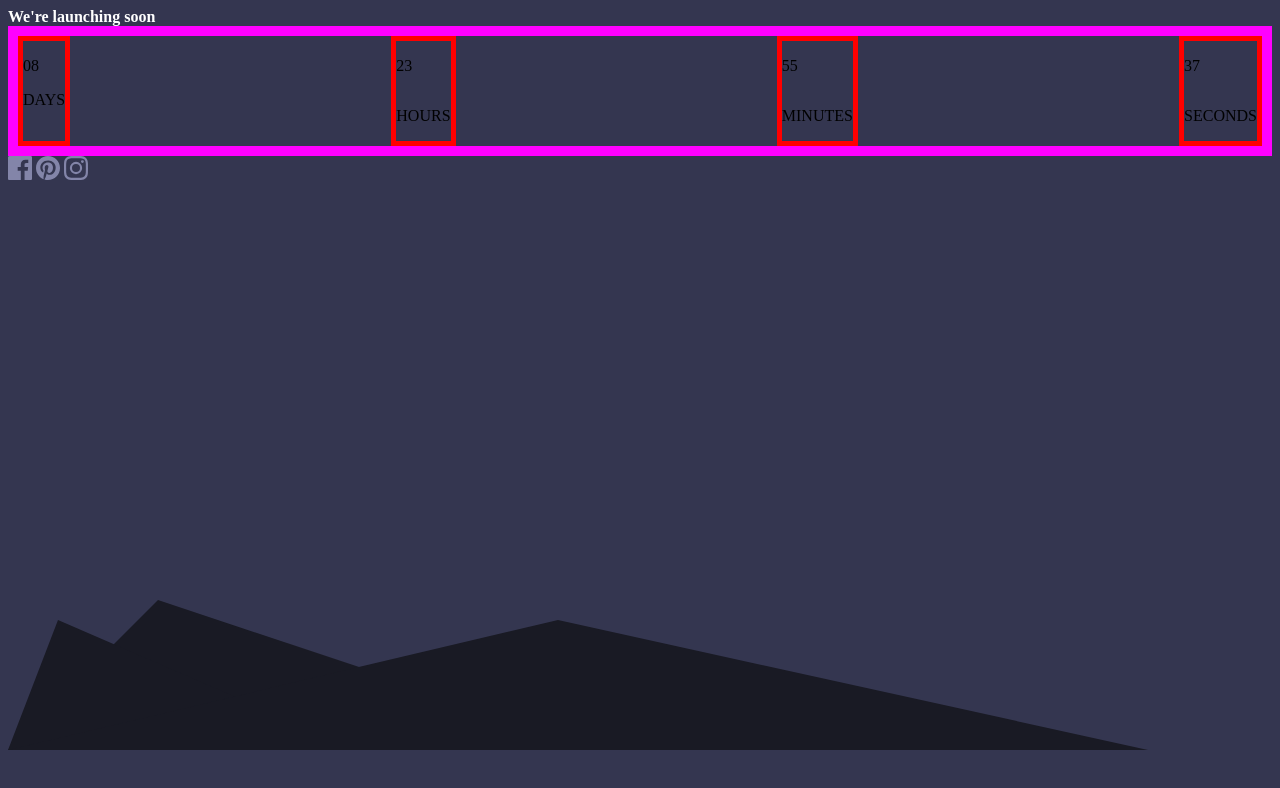
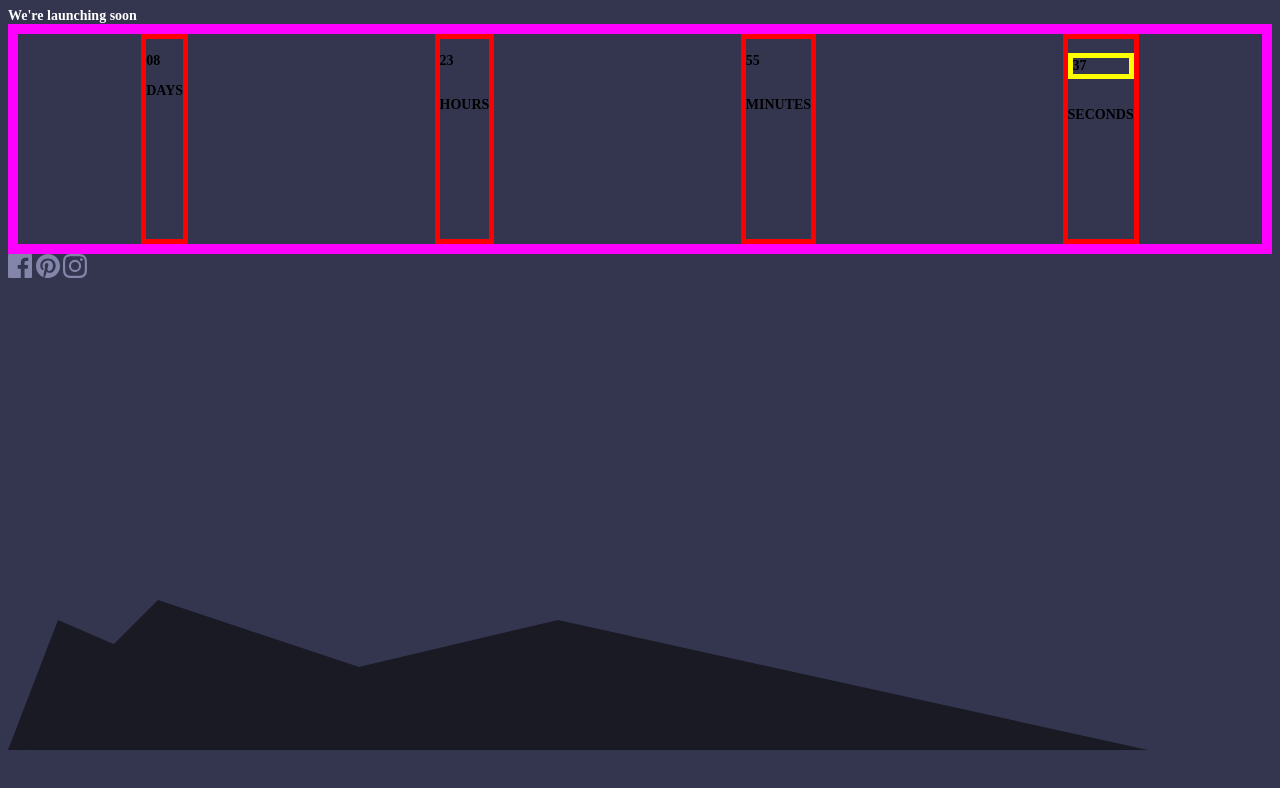
Before and after one commit to 279Roxana/launchcount-down, a plain HTML site: page index.html in a window 1280 px wide. Drawn offline with Linux system fonts and the light colour scheme; a web font is replaced by a local one.

Commit message:
box style

```diff
--- a/script.js
+++ b/script.js
@@ -11,9 +11,16 @@ seconds.className = "seconds"
 
 
 let daysCount = document.createElement("p")
+daysCount.className = "daysCount"
     let hoursCount = document.createElement("p")
+    hoursCount.className = "hoursCount"
+
     let minutesCount = document.createElement("p")
+    minutesCount.className = "minutesCount"
+
     let secondsCount = document.createElement("p")
+    secondsCount.className = "secondsCount"
+
 
     let daysText = document.createElement("div")
     daysText.innerHTML = "DAYS"
--- a/stylesheet.css
+++ b/stylesheet.css
@@ -1,3 +1,8 @@
+* {
+    font-size: 14px;
+    font-weight: 700;
+}
+
 header {
     color: hsl(0, 0%, 100%);
     font-weight: 700;
@@ -49,5 +54,10 @@ body {
     border: 10px solid magenta;
     display: flex;
     flex-direction: row;
-    justify-content: space-between;
+    justify-content: space-around;
+    min-height: 15rem;
 }
+
+.secondsCount {
+    border: 5px solid yellow;
+}
```
